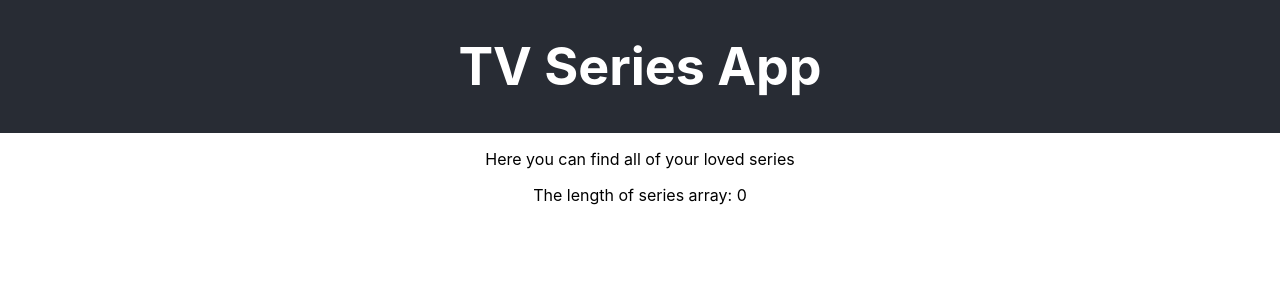
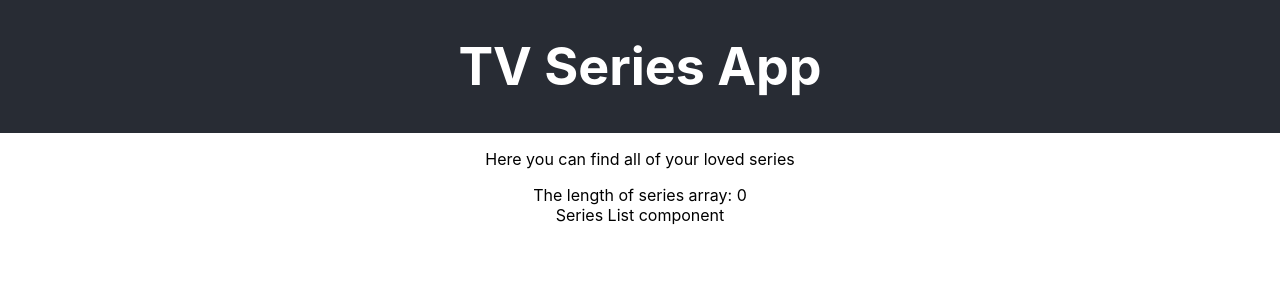
Before and after one commit to jiwonk42/my-tv-series, a React (Create React App) app: page / in a window 1280 px wide. Shown: the top 300 px of the page. Built offline with nearby package versions, Linux system fonts and the light colour scheme; no server answers.

Commit message:
create SeriesList folder and component, and render the component inside Series component

```diff
--- /dev/null
+++ b/src/components/SeriesList/SeriesList.js
@@ -0,0 +1,11 @@
+import React from 'react';
+
+const SeriesList = (props) => {
+  return (
+    <div>
+    Series List component
+    </div>
+  )
+};
+
+export default SeriesList
--- a/src/containers/Series/Series.js
+++ b/src/containers/Series/Series.js
@@ -1,4 +1,5 @@
 import React, { Component } from 'react';
+import SeriesList from '../../components/SeriesList/SeriesList';
 
 export class Series extends Component {
   state = {
@@ -15,6 +16,7 @@ export class Series extends Component {
     return (
       <div>
         The length of series array: {this.state.series.length}
+        <SeriesList />
       </div>
     )
   }
```
